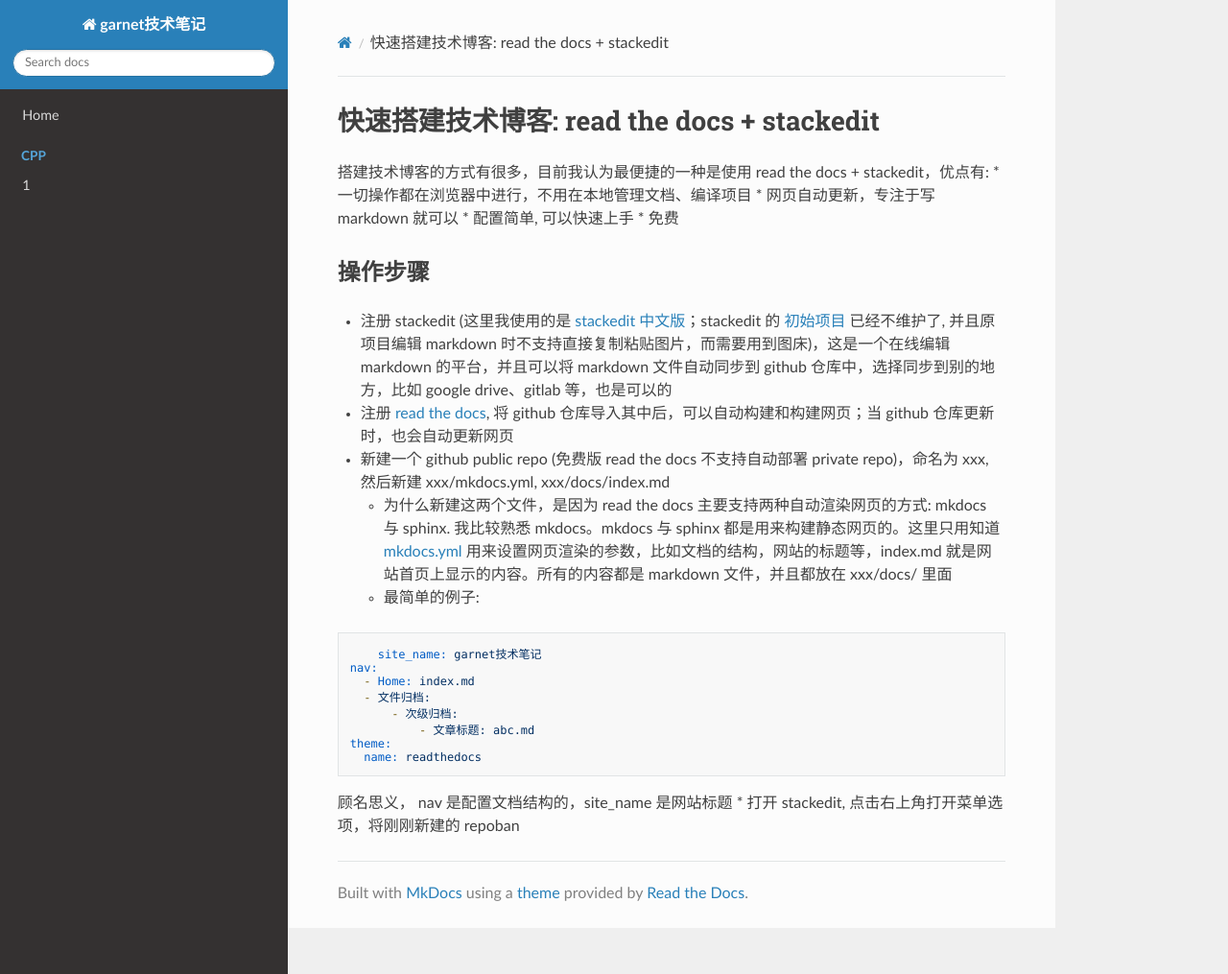
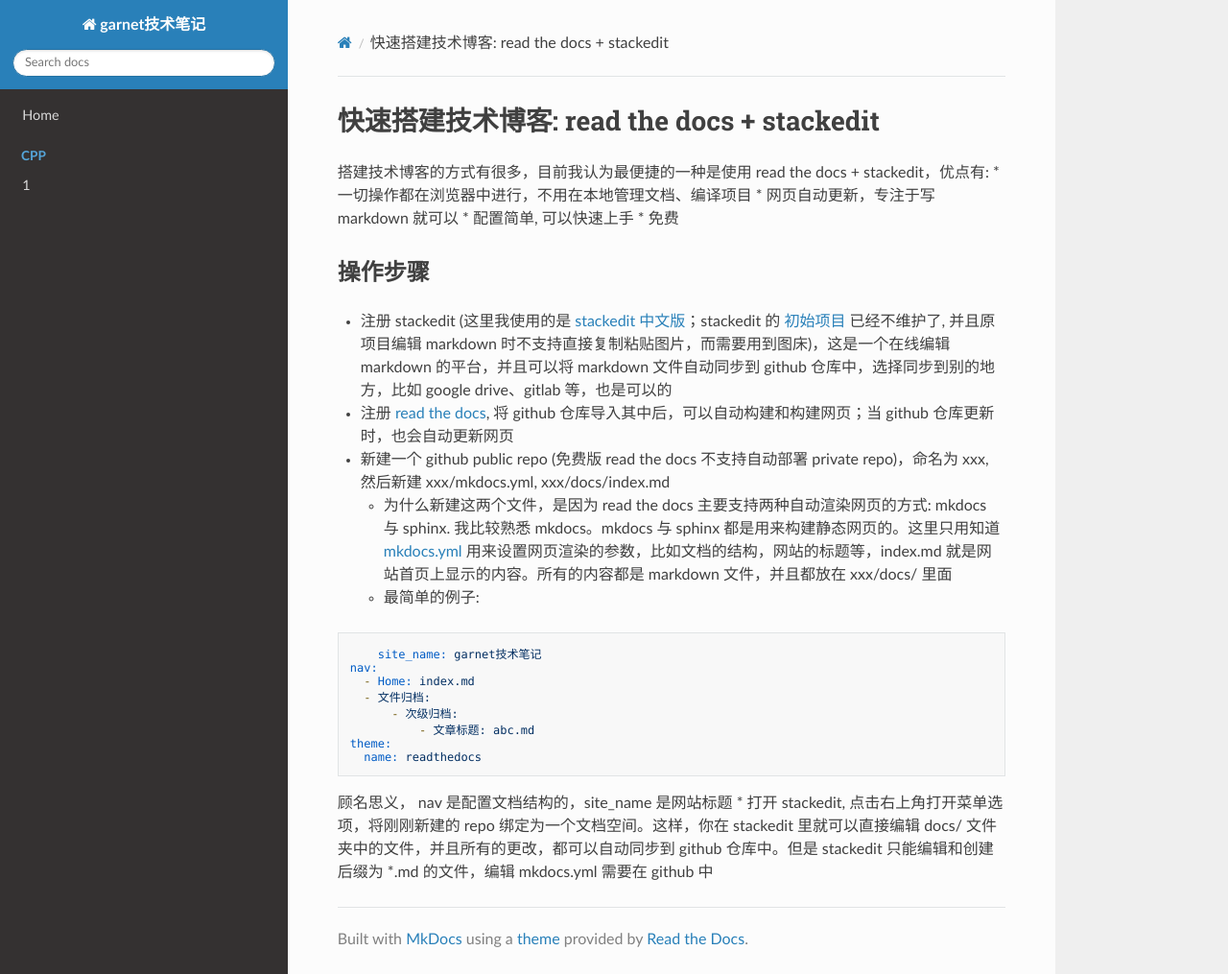
Before and after one commit to ymma98/technotes, an MkDocs documentation site: the page built from docs/杂谈/快速搭建技术博客: read the docs + stackedit.md, in a window 1280 px wide and 1015 px high. Shown: the whole window at 96% size. Built offline with MkDocs 1.6.1, drawn with Linux system fonts in a browser that asks for light colours; nearby versions of some CDN libraries.

Commit message:
docs/杂谈/快速搭建技术博客: read the docs + stackedit.md updated from https://stackedit.cn/

````diff
--- a/docs/杂谈/快速搭建技术博客: read the docs + stackedit.md
+++ b/docs/杂谈/快速搭建技术博客: read the docs + stackedit.md
@@ -26,12 +26,12 @@ theme:
 ```
 
 顾名思义， nav 是配置文档结构的，site_name 是网站标题
-* 打开 stackedit, 点击右上角打开菜单选项，将刚刚新建的 repoban
+* 打开 stackedit, 点击右上角打开菜单选项，将刚刚新建的 repo 绑定为一个文档空间。这样，你在 stackedit 里就可以直接编辑 docs/ 文件夹中的文件，并且所有的更改，都可以自动同步到 github 仓库中。但是 stackedit 只能编辑和创建后缀为 *.md 的文件，编辑 mkdocs.yml 需要在 github 中
 
 
 
 
 
 <!--stackedit_data:
-eyJoaXN0b3J5IjpbLTUwMzM2NjMyXX0=
+eyJoaXN0b3J5IjpbMTY3ODY0OTI4Ml19
 -->
````
